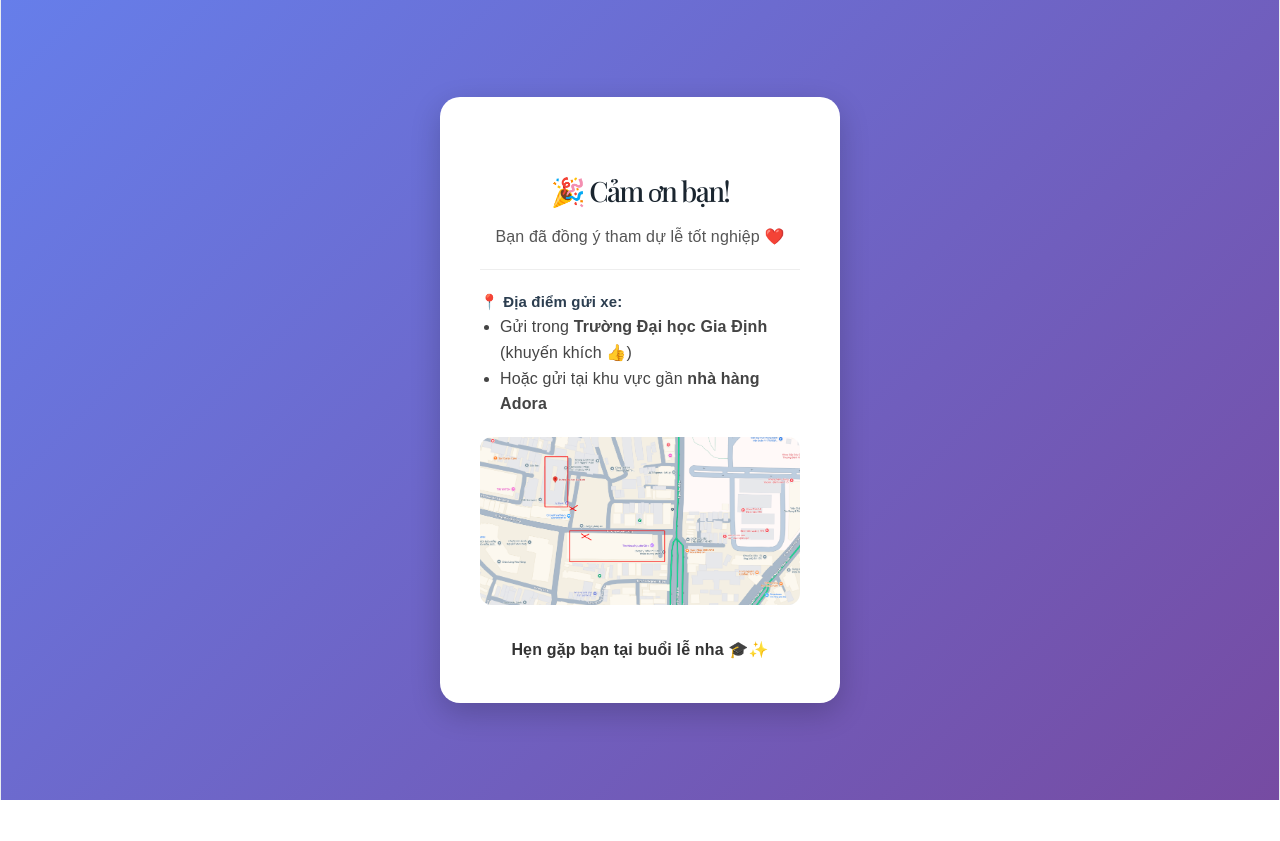
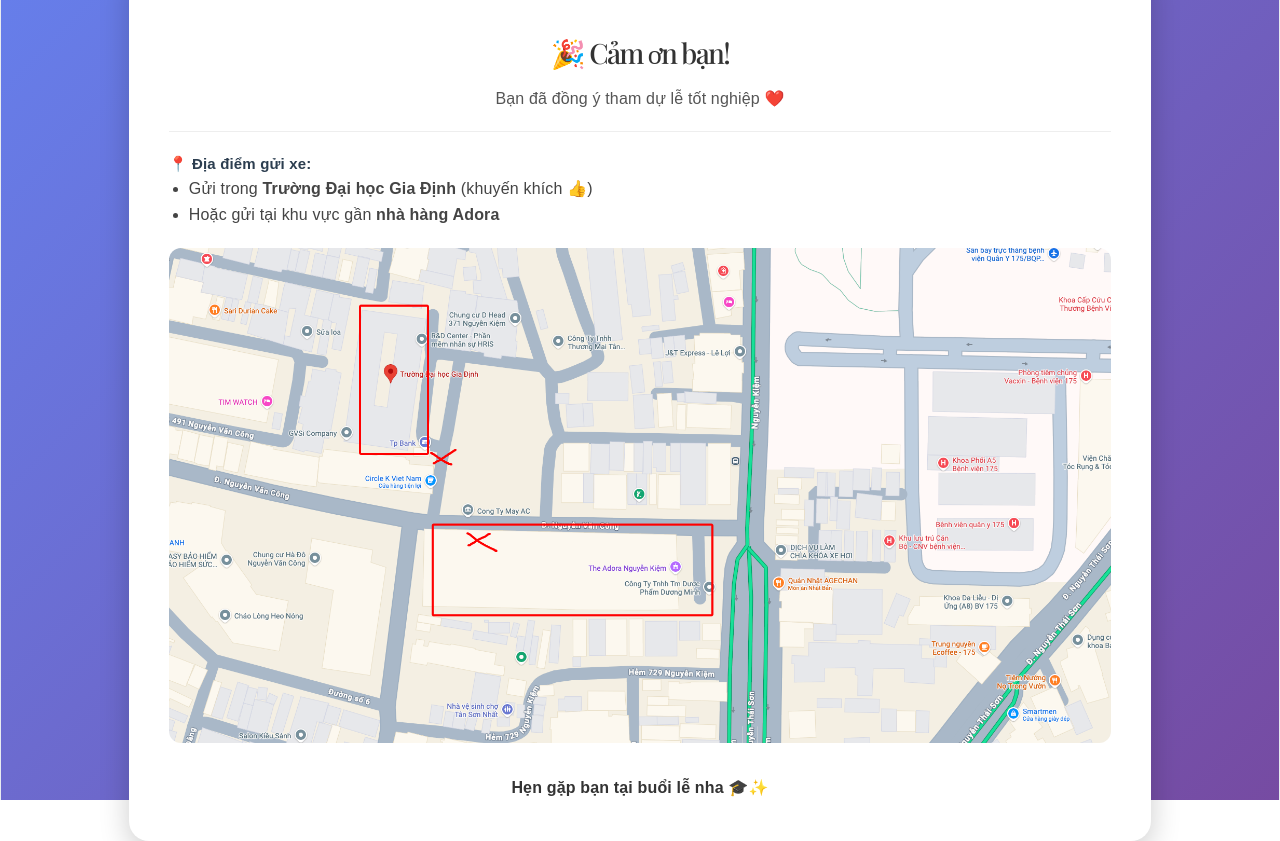
Before and after one commit to NguyenHuuMinhTuan/Invitation, a React (Vite) app: page /thank-you in a window 1280 px wide. Before the commit the page ends 800 px from the top, so only its background shows below. Built offline with nearby package versions, Linux system fonts and the light colour scheme.

Commit message:
invatation

```diff
--- a/src/components/Letter.jsx
+++ b/src/components/Letter.jsx
@@ -91,7 +91,7 @@ const Letter = ({ recipientName = 'Guest', invitationId = null }) => {
                   phúc nếu có sự hiện diện của bạn trong khoảnh khắc ý nghĩa này.
                 </p>
                 <p className="body-text">
-                  <strong>Thời gian:</strong> 8h00 sáng, ngày 19 tháng 4 năm 2026.
+                  <strong>Thời gian:</strong> 12h00 trưa, ngày 19 tháng 4 năm 2026.
                   <br />
                   <strong>Địa điểm:</strong> 371 Nguyễn Kiệm, Phường 3, Quận Gò Vấp, TP.HCM (Tòa Adora).
                 </p>
--- a/src/components/ThanhYou.jsx
+++ b/src/components/ThanhYou.jsx
@@ -1,3 +1,4 @@
+import parkImg from '../assets/park.png'
 const ThankYou = () => {
   return (
     <div style={styles.container}>
@@ -19,11 +20,11 @@ const ThankYou = () => {
           <li>Hoặc gửi tại khu vực gần <b>nhà hàng Adora</b></li>
         </ul>
 
-        <img
-          src="/src/assets/park.png"
-          alt="Nơi gửi xe"
-          style={styles.image}
-        />
+       <img
+        src={parkImg}
+        alt="Nơi gửi xe"
+        style={styles.image}
+      />
 
         <p style={styles.footer}>
           Hẹn gặp bạn tại buổi lễ nha 🎓✨
@@ -46,13 +47,14 @@ const styles = {
     background: '#fff',
     padding: '40px',
     borderRadius: '20px',
-    width: '400px',
+    width: '80%',
     textAlign: 'center',
     boxShadow: '0 10px 30px rgba(0,0,0,0.2)'
   },
   title: {
     fontSize: '28px',
-    marginBottom: '10px'
+    marginBottom: '10px',
+    color: '#333'
   },
   subtitle: {
     fontSize: '16px',
```
